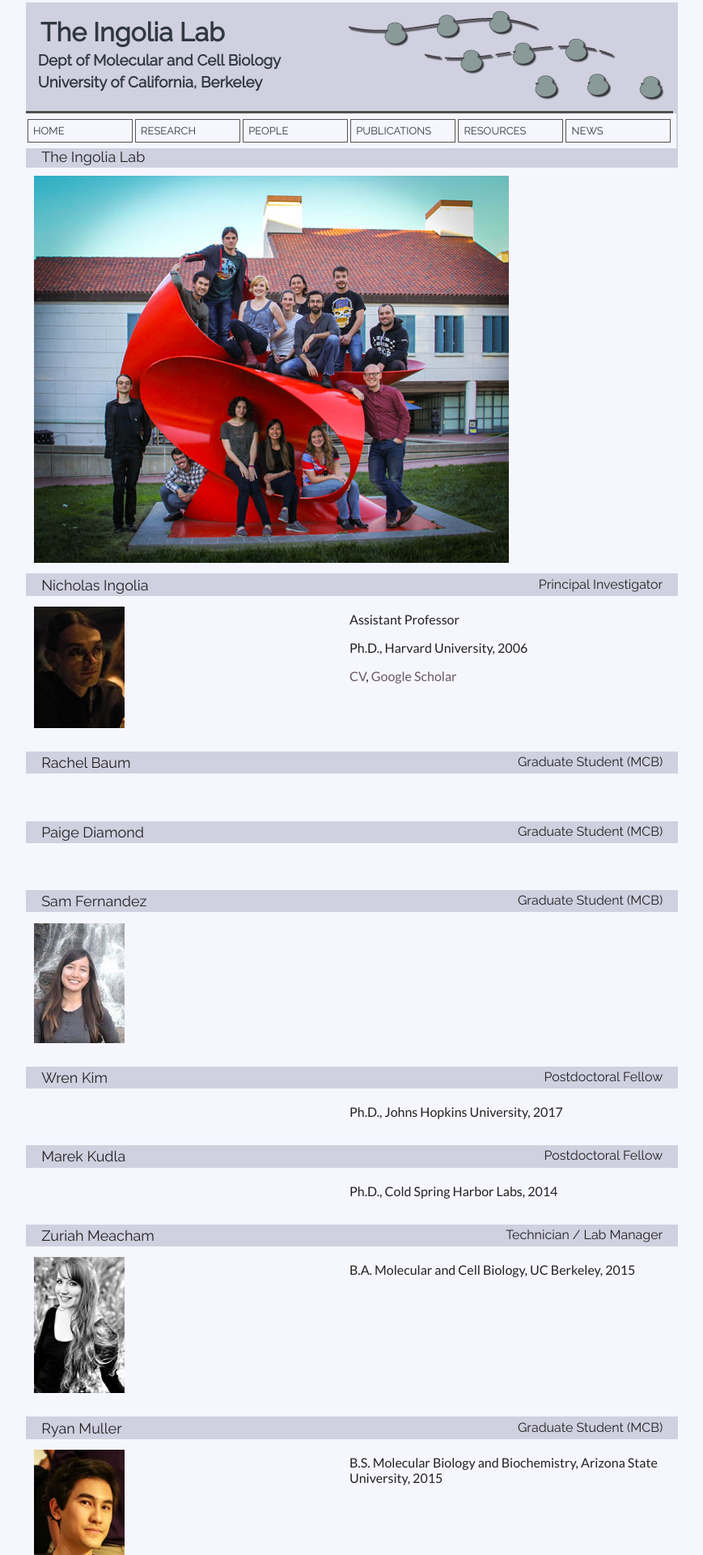
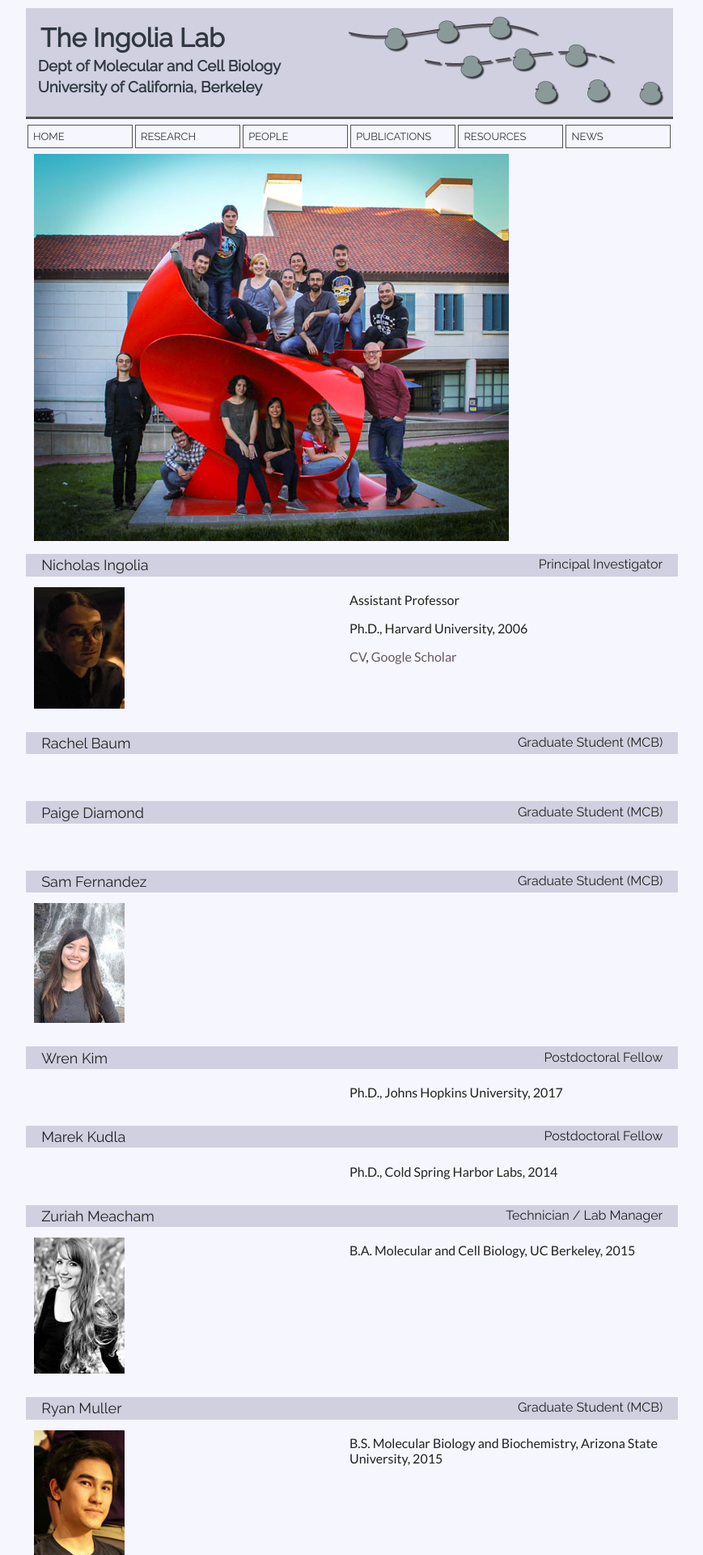
Before and after one commit to ingolia-lab/lab-web-page, a Jekyll site: the page built from src/people.html, in a window 1280 px wide. Shown: the top 1920 px of the page at 81% size, without its empty margins (208-1077 px from the left). Built offline with Jekyll 4.4.1, drawn with Linux system fonts in a browser that asks for light colours.

Commit message:
Minor cosmetic improvements

```diff
--- a/src/css/style.css
+++ b/src/css/style.css
@@ -41,6 +41,7 @@ div.section-header {
   background: #d0d0e0;
   padding: .2em;
   margin: .2em 0 .2em 0;
+  font-family: "Raleway", sans-serif;
 }
 
 div.section-header p {
--- a/src/people.html
+++ b/src/people.html
@@ -2,11 +2,6 @@
 layout: default
 title: People of the Ingolia Lab
 ---
-<div class="section-header">
-  <div class="person-left">The Ingolia Lab</div>
-  <div style="clear: both"></div>
-</div>
-
 <div>
   <div style="margin: 10px 10px 10px 10px;">
     <img src="images/lab_20161123_small.jpg">
```
